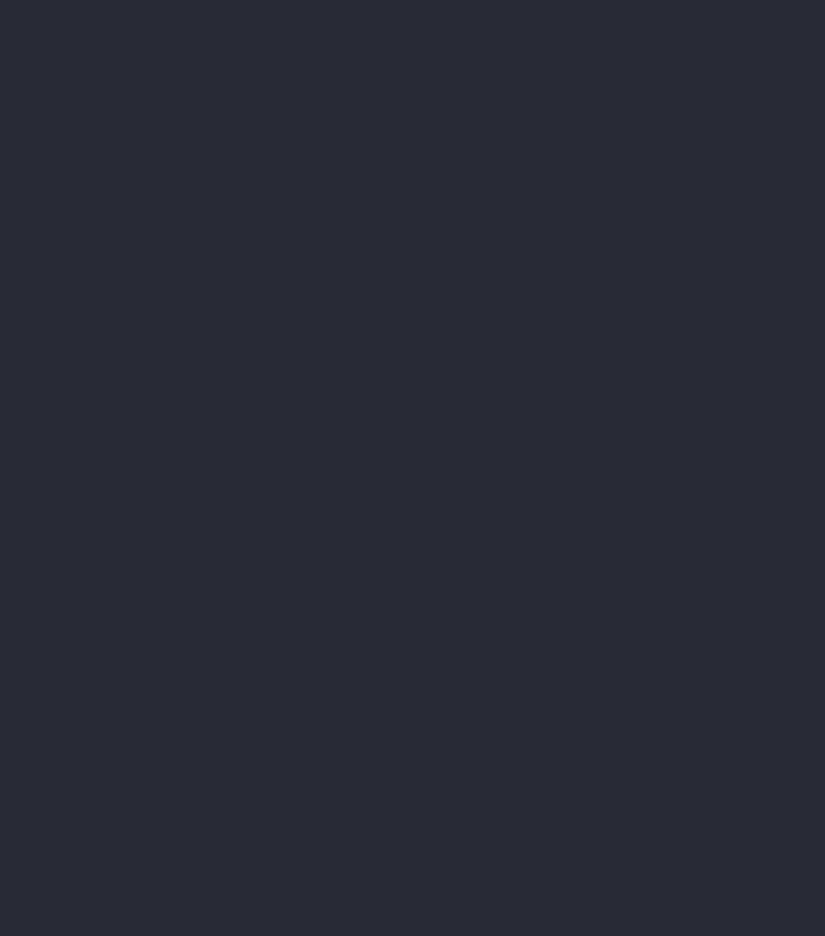
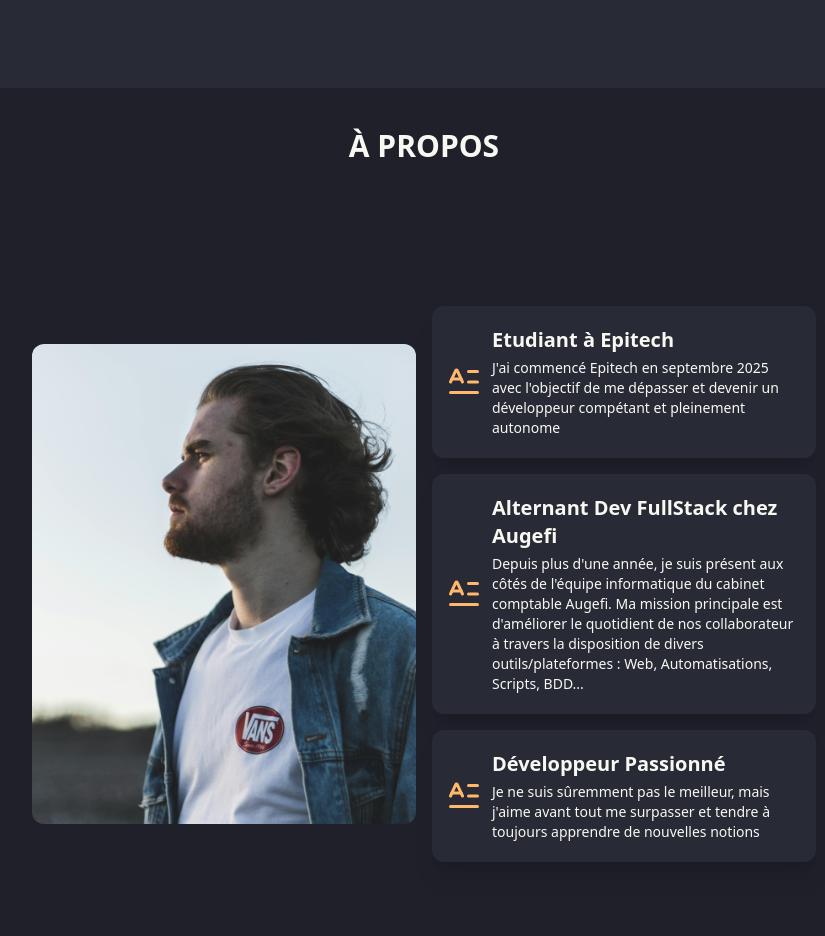
Before and after one commit to Thibolognaize/Portfolio-2025, a React (Vite) app: page / in a window 1280 px wide. Shown: the part 740-1676 px from the top of the page, without its empty margins (216-1041 px from the left). Before the commit the page ends 828 px from the top, so only its background shows below. Built offline with nearby package versions, Linux system fonts and the light colour scheme.

Commit message:
[ADD]_About section

```diff
--- a/src/App.tsx
+++ b/src/App.tsx
@@ -1,6 +1,6 @@
 import Home from "./components/Home";
 import Navbar from "./components/Navbar";
-
+import About from "./components/About";
 
 export default function App() {
   	return (
@@ -9,7 +9,7 @@ export default function App() {
 				<Navbar/>
 				<Home/>
 			</div>
-
+			<About/>
 		</>
   	)
 }
--- /dev/null
+++ b/src/components/About.tsx
@@ -0,0 +1,63 @@
+import Title from "./Title"
+import img from '../assets/img.jpg'
+import { LetterText } from "lucide-react";
+
+const aboutSection = [
+	// TODO: Tout traduire en anglais
+	{
+		id: 1,
+		title: "Etudiant à Epitech",
+		description:
+        "J'ai commencé Epitech en septembre 2025 avec l'objectif de me dépasser et devenir un développeur compétant et pleinement autonome",
+		icon: <LetterText className="text-accent scale-150" />,
+	},
+	{
+		id: 2,
+		title: "Alternant Dev FullStack chez Augefi",
+		description:
+			"Depuis plus d'une année, je suis présent aux côtés de l'équipe informatique du cabinet comptable Augefi. Ma mission principale est d'améliorer le quotidient de nos collaborateur à travers la disposition de divers outils/plateformes : Web, Automatisations, Scripts, BDD...",
+		icon: <LetterText className="text-accent scale-150" />,
+	},
+	{
+		id: 3,
+		title: "Développeur Passionné",
+		description:
+			"Je ne suis sûremment pas le meilleur, mais j'aime avant tout me surpasser et tendre à toujours apprendre de nouvelles notions",
+		icon: <LetterText className="text-accent scale-150" />,
+	},
+];
+const About = () => {
+  return (
+		<div className="bg-base-300 p-10 mb-10 md:mb-32">
+			<Title title="À propos" />
+			<div className="md:h-screen flex justify-center items-center">
+				<div className="hidden md:block">
+					<img
+						src={img}
+						alt=""
+						className="w-96 object-cover rounded-xl"
+					/>
+				</div>
+
+				<div className="md:ml-4 space-y-4">
+                    {aboutSection.map((section) => (
+                        <div key={section.id} className="flex flex-col md:flex-row items-center bg-base-100 p-5 rounded-xl md:w-96 shadow-xl">
+
+                            <div className="mb-2 md:mb-0">{section.icon}</div>
+                            <div className="md:ml-4 text-center md:text-left">
+                                <h2 className="text-xl font-bold mb-1">
+                                    {section.title}
+                                </h2>
+                                <p className="text-sm">
+                                    {section.description}
+                                </p>
+                            </div>
+                        </div>
+                    ))}
+                </div>
+			</div>
+		</div>
+  );
+}
+
+export default About
--- /dev/null
+++ b/src/components/Title.tsx
@@ -0,0 +1,13 @@
+interface TitleProps {
+    title: string,
+}
+
+const Title = ({title} : TitleProps) => {
+  return (
+    <h1 className="uppercase font-bold mb-5 text-center text-3xl">
+        {title}
+    </h1>
+  )
+}
+
+export default Title
```
